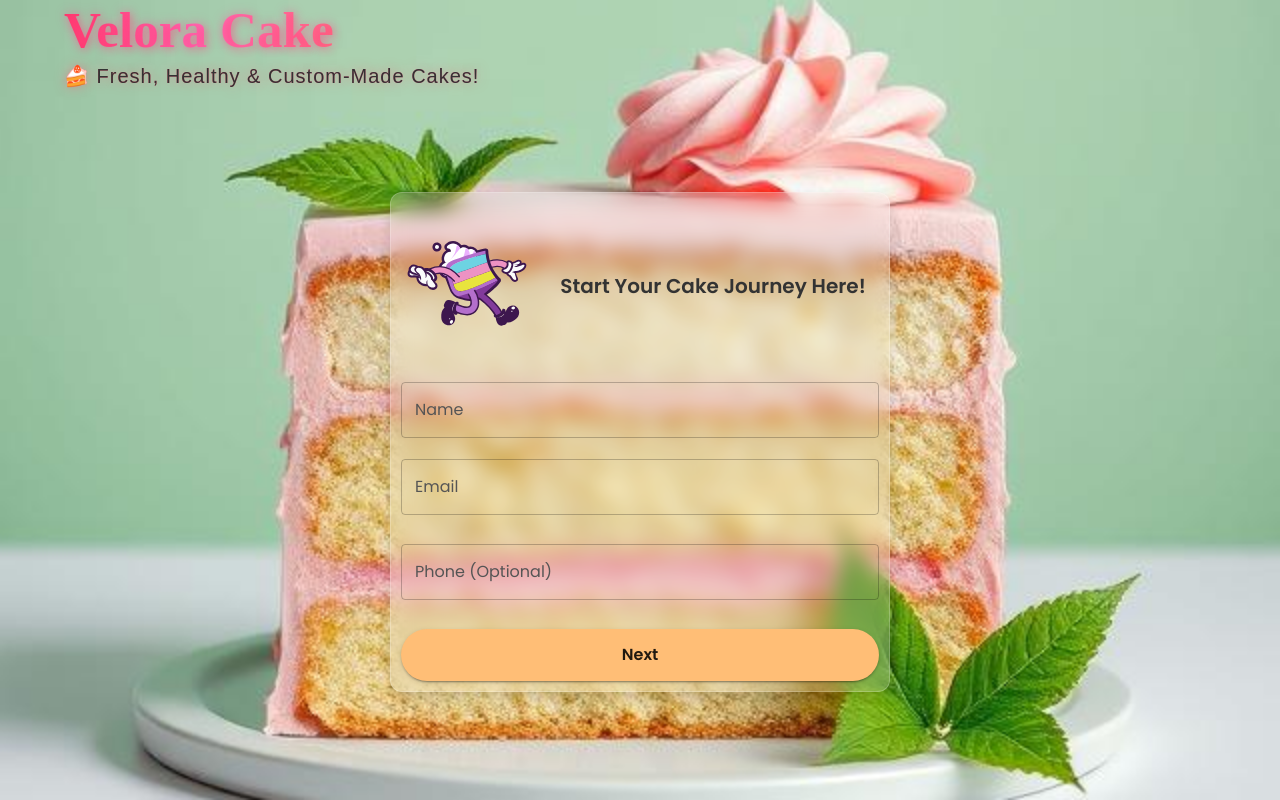
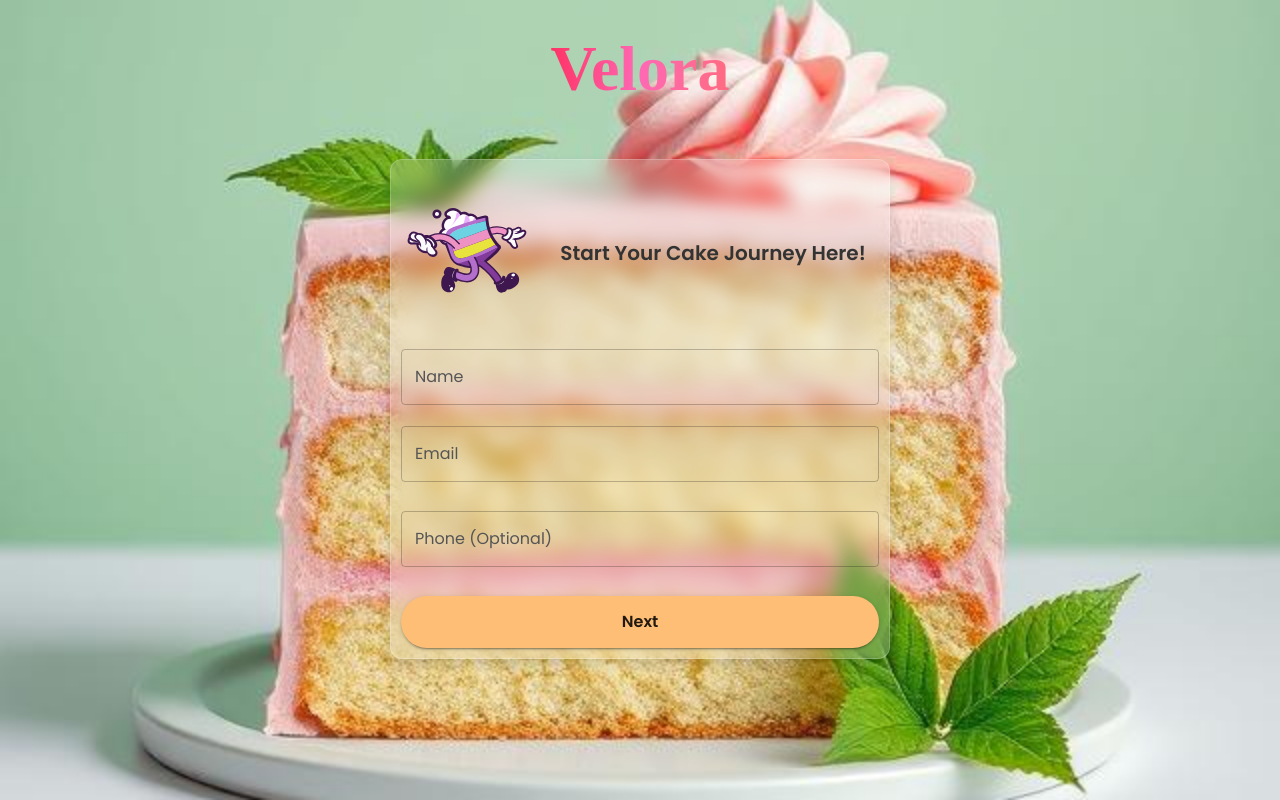
Before and after one commit to iamsahara/spiceandsugar, a Next.js app in the folder spice-and-sugar/: page / in a window 1280 px wide. Built offline with nearby package versions, Linux system fonts and the light colour scheme.

Commit message:
add animation to step 1

```diff
--- a/spice-and-sugar/src/components/Header.tsx
+++ b/spice-and-sugar/src/components/Header.tsx
@@ -1,8 +1,12 @@
 "use client";
-import {Container, Typography } from "@mui/material";
+import { Container, Typography } from "@mui/material";
 import { motion } from "framer-motion";
 
-export default function Header({ userName }: { userName: string }) {
+interface HeaderProps {
+  userName?: string; // Optional userName to handle both logged-in and non-logged-in states
+}
+
+export default function Header({ userName }: HeaderProps) {
   return (
     <Container
       maxWidth="lg"
@@ -10,14 +14,17 @@ export default function Header({ userName }: { userName: string }) {
         textAlign: "left",
         display: "flex",
         flexDirection: "column",
-        alignItems: "flex-start",
-        zIndex:3
+        justifyContent: "center",
+        alignItems: "center",
+        zIndex: 3,
+        paddingTop: "2rem",
+        paddingBottom: "2rem",
       }}
     >
       <motion.div
-        initial={{ opacity: 0, x: -15 }}
+        initial={{ opacity: 0, x: -20 }}
         animate={{ opacity: 1, x: 0 }}
-        transition={{ duration: 0.7, ease: "easeOut" }}
+        transition={{ duration: 0.8, ease: "easeOut" }}
         style={{ position: "relative" }}
       >
         <Typography
@@ -25,40 +32,30 @@ export default function Header({ userName }: { userName: string }) {
           fontWeight="900"
           sx={{
             fontFamily: "'Playfair Display', serif",
-            fontSize: "3.2rem",
+            fontSize: "4rem",
             display: "inline-block",
             background: "linear-gradient(90deg, #FF3366, #FF69B4, #FF6B81)",
             WebkitBackgroundClip: "text",
-            WebkitTextFillColor: "transparent",
-            textShadow: `
-              2px 2px 8px rgba(255, 51, 102, 0.4),
-              0px 0px 12px rgba(255, 105, 180, 0.4)
-            `,
+            color: "transparent"
           }}
         >
-          Velora Cake
+          Velora
         </Typography>
       </motion.div>
       <motion.div
-        initial={{ opacity: 0, x: -10 }}
+        initial={{ opacity: 0, x: -20 }}
         animate={{ opacity: 1, x: 0 }}
-        transition={{ duration: 0.9, ease: "easeOut", delay: 0.2 }}
+        transition={{ duration: 1, ease: "easeOut", delay: 0.3 }}
       >
-        <Typography
-          variant="h6"
-          sx={{
-            fontFamily: "'Quicksand', sans-serif",
-            fontWeight: "500",
-            letterSpacing: "1px",
-            mb:10,
-            background: "linear-gradient(90deg, #FF5E78, #FF82A9)",
-            WebkitBackgroundClip: "text",
-            textShadow: "0px 0px 12px rgba(255, 94, 120, 0.5)",
-          }}
+      </motion.div>
+      {userName && (
+        <motion.div
+          initial={{ opacity: 0, x: -10 }}
+          animate={{ opacity: 1, x: 0 }}
+          transition={{ duration: 0.9, ease: "easeOut", delay: 0.6 }}
         >
-          🍰 Fresh, Healthy & Custom-Made Cakes!
-        </Typography>
-      </motion.div>
+        </motion.div>
+      )}
     </Container>
   );
 }
```
Also changed, not shown: spice-and-sugar/src/components/CakeOrderStepper.tsx (+23 -5 lines), spice-and-sugar/src/components/steps/Step1CakeSelection.tsx (+24 -30 lines).
